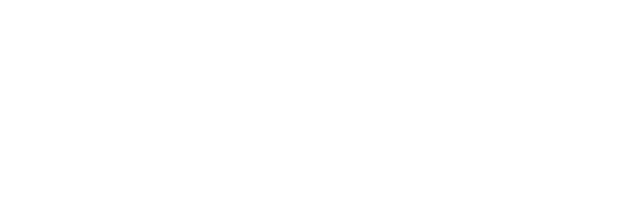
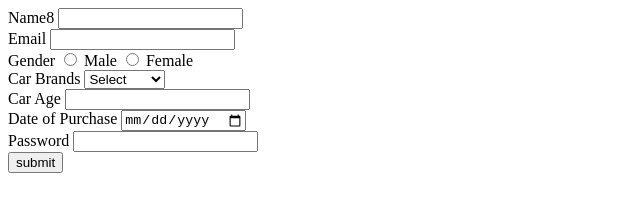
Before and after one commit to acciojob/car-insurance-form-TulasiLatha, a website: page main.html in a window 1280 px wide. Shown: the whole page, without its empty margins (0-640 px from the left). Drawn offline with Linux system fonts and the light colour scheme.

Commit message:
created a submission

```diff
--- a/main.html
+++ b/main.html
@@ -8,6 +8,46 @@
 
 <body>
 	<!-- the entire body must be written by student -->
+	<form method="get">
+		<div>
+		<label for="name">Name8</label>
+		<input type="text" id="name" required>
+		</div>
+		<div>
+		<label for="emial">Email</label>
+	<input type="email" id="email" required>
+		</div>
+		<div>
+		<label for="gender">Gender</label>
+		<input type="radio" name="gender" value="male" required> Male
+		<input type="radio" name="gender" value="female" required> Female
+		</div>
+		<div>
+			<label for="cars">Car Brands</label>
+			<select>
+				<option>Select</option>
+				<option>BMW</option>
+				<option>Audi</option>
+				<option>Mercedez</option>
+			</select>
+			<div>
+				<label for="carage">Car Age</label>
+				<input type="number" id="carage" required>
+			</div>
+			<div>
+				<label for="dop">Date of Purchase</label>
+					<input type="date" id="dop" required>
+			</div>
+			<div>
+				<label for="password">Password</label>
+				<input type="password" id="password" required>
+
+			</div>
+			<div>
+				<input type="submit" value="submit">
+			</div>
+		</div>
+	</form>
     <script type="text/javascript" src="./script.js">
 </script>
 
```
